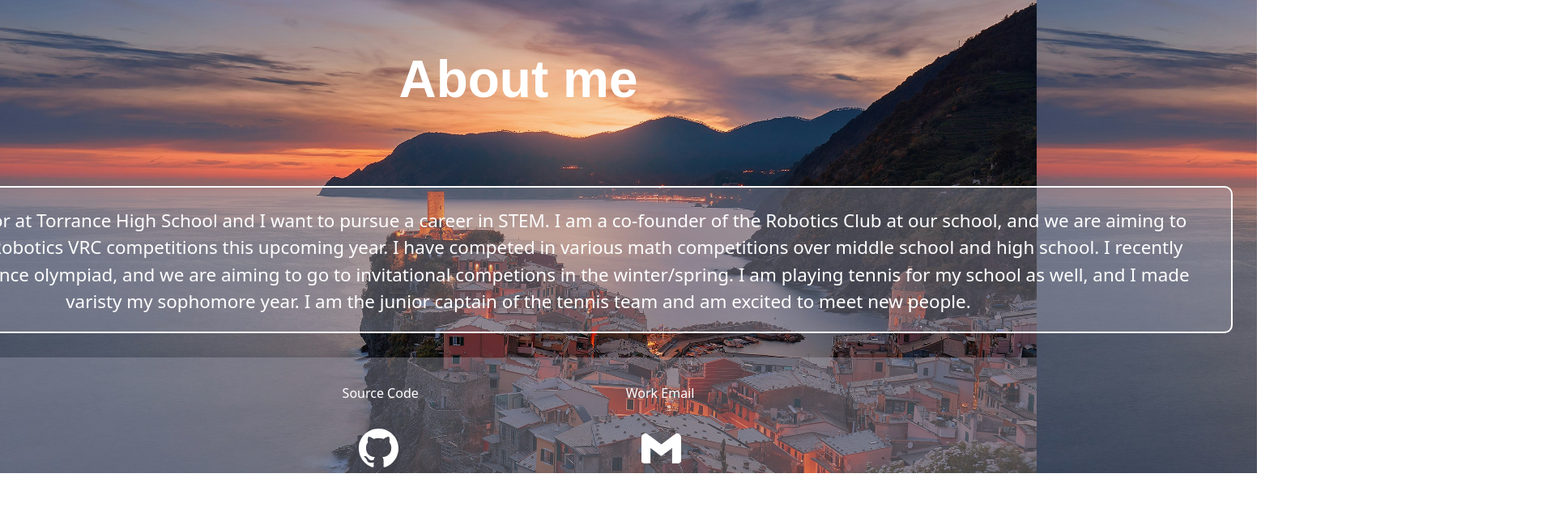
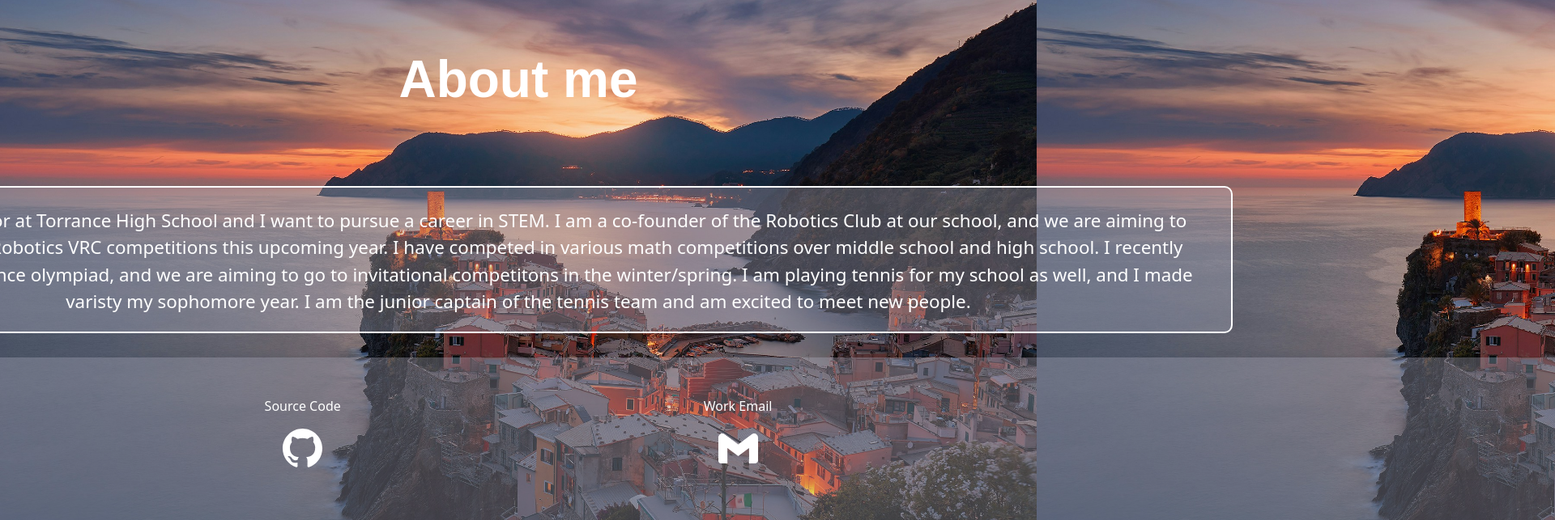
Before and after one commit to tcstor-PaarthJ/Personal-Website, a React (Vite) app: page / in a window 1280 px wide. Shown: the part 874-1517 px from the top of the page at 81% size, 1920 px wide, since content can reach past the window. Before the commit the page ends 1459 px from the top, so only its background shows below. Built offline with nearby package versions, Linux system fonts and the light colour scheme.

Commit message:
Fixed mobile layout

```diff
--- a/src/Homepage.jsx
+++ b/src/Homepage.jsx
@@ -67,7 +67,7 @@ function Homepage() {
             competitions this upcoming year. I have competed in various math
             competitions over middle school and high school. I recently started
             doing science olympiad, and we are aiming to go to invitational
-            competions in the winter/spring. I am playing tennis for my school
+            competitons in the winter/spring. I am playing tennis for my school
             as well, and I made varisty my sophomore year. I am the junior
             captain of the tennis team and am excited to meet new people.
           </p>
--- a/src/components/Footer/Footer.jsx
+++ b/src/components/Footer/Footer.jsx
@@ -2,7 +2,7 @@ import "./style.css";
 export default function Footer() {
   return (
     <footer className="tinted-glass">
-      <span>
+      <div className="img-link">
         <a
           className="footer-link"
           href="https://github.com/tcstor-PaarthJ/Personal-Website"
@@ -10,12 +10,6 @@ export default function Footer() {
         >
           Source Code
         </a>
-
-        <a className="footer-link" href="https://gmail.com">
-          Work Email
-        </a>
-      </span>
-      <span>
         <svg
           xmlns="http://www.w3.org/2000/svg"
           width="49"
@@ -26,6 +20,12 @@ export default function Footer() {
         >
           <path d="M8 0C3.58 0 0 3.58 0 8c0 3.54 2.29 6.53 5.47 7.59.4.07.55-.17.55-.38 0-.19-.01-.82-.01-1.49-2.01.37-2.53-.49-2.69-.94-.09-.23-.48-.94-.82-1.13-.28-.15-.68-.52-.01-.53.63-.01 1.08.58 1.23.82.72 1.21 1.87.87 2.33.66.07-.52.28-.87.51-1.07-1.78-.2-3.64-.89-3.64-3.95 0-.87.31-1.59.82-2.15-.08-.2-.36-1.02.08-2.12 0 0 .67-.21 2.2.82.64-.18 1.32-.27 2-.27s1.36.09 2 .27c1.53-1.04 2.2-.82 2.2-.82.44 1.1.16 1.92.08 2.12.51.56.82 1.27.82 2.15 0 3.07-1.87 3.75-3.65 3.95.29.25.54.73.54 1.48 0 1.07-.01 1.93-.01 2.2 0 .21.15.46.55.38A8.01 8.01 0 0 0 16 8c0-4.42-3.58-8-8-8" />
         </svg>
+      </div>
+
+      <div className="img-link">
+        <a className="footer-link" href="https://gmail.com">
+          Work Email
+        </a>
         <svg
           width="49"
           height="49"
@@ -36,7 +36,7 @@ export default function Footer() {
         >
           <path d="M24 5.457v13.909c0 .904-.732 1.636-1.636 1.636h-3.819V11.73L12 16.64l-6.545-4.91v9.273H1.636A1.636 1.636 0 0 1 0 19.366V5.457c0-2.023 2.309-3.178 3.927-1.964L5.455 4.64 12 9.548l6.545-4.91 1.528-1.145C21.69 2.28 24 3.434 24 5.457z" />
         </svg>
-      </span>
+      </div>
     </footer>
   );
 }
--- a/src/components/Footer/style.css
+++ b/src/components/Footer/style.css
@@ -1,17 +1,41 @@
 .footer-link {
-  margin: 0 8rem 0 8rem;
+  margin: 0 1rem 0 1rem;
 }
 a {
   color: white;
 }
 svg {
-  margin: 2rem 9.25rem 0 9.5rem;
+  /* margin: 2rem 9.25rem 0 9.5rem; */
 }
 footer {
   display: flex;
   flex-direction: column;
+  justify-content: center;
+  height: 9rem;
+  width: 100%;
+  padding-top: 2em;
+  flex: 1;
+  gap: 3em;
+
+}
+@media screen and (width >= 80rem) {
+  footer {
+    flex-direction: row;
+    /* // width: 150%; */
+    justify-content: center;
+    gap: 24em;
+    width: 200%;
+  }
+}
+.img-link {
+  display: flex;
+  flex-direction: column;
   align-items: center;
-  width: 100dvw;
-  height: 9rem;
-  padding-top: 2em;
+  gap: 1em;
 }
+@media screen and (width >= 80rem) {
+  .img-link {
+    margin-bottom: 3em;
+    padding: 1em;
+  }
+}
--- a/src/index.css
+++ b/src/index.css
@@ -124,7 +124,7 @@ html {
   flex-direction: column;
   align-items: center;
   justify-content: space-evenly;
-  height: 95.5vw;
+  height: 100%;
 }
 
 html {
```
